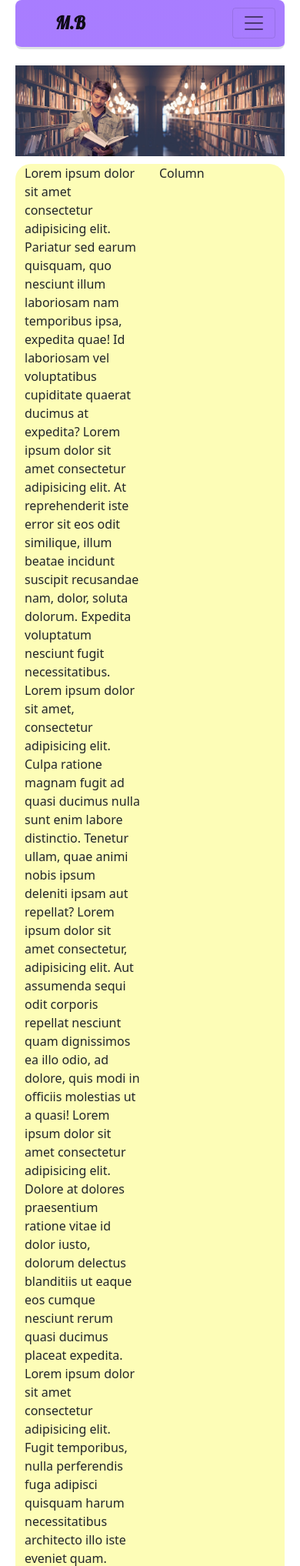
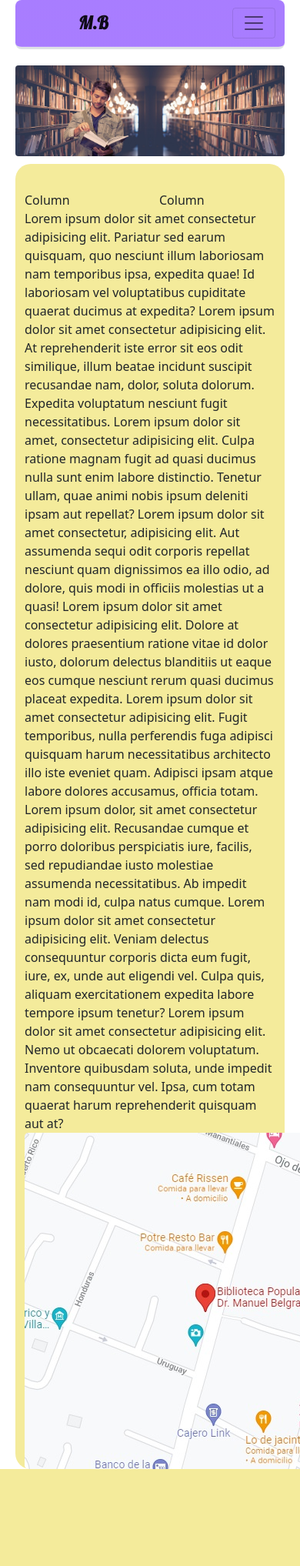
Before and after one commit to PPROF1-2021/a1-g6-grupo-6-manuel-belgrano, a PHP site: page / in a window 390 px wide; the page is wider, and only the part inside the window is pictured. Shown: the top 2035 px of that part at 77% size. After the commit the page ends 1909 px from the top of that part, so only its background shows below. Run offline with PHP 8.4, Linux system fonts and the light colour scheme.

Commit message:
Se sigue trabajando para que sea totalmente responsive y se agrega favicon provisorio

```diff
--- a/Pagina_Web/css/estiloinicio.css
+++ b/Pagina_Web/css/estiloinicio.css
@@ -4,32 +4,36 @@ li{
 }
 .navbar-brand{
     font-family: 'Lobster', cursive;
-    padding-left: 40px;
+    padding-left: 70px;
 
 }
 .navbar{
    background-color:rgba(153,102,240,0.6);
    border-radius: 8px;
-   background: linear-gradient(rgba(153, 102, 255, 0.85), rgba(153, 102, 255, 0.85)),  no-repeat center center fixed;
+   background: linear-gradient(rgba(153, 102, 255, 0.85), rgba(153, 102, 255, 0.85)) no-repeat center center fixed;
    background-size: cover;
    margin-left: 20px;
    margin-right: 20px;
+
 }
 .contenedortexto{
-
     margin-top: 10px;
     border-radius: 20px;
-    background-color: #fdfdb7;
+    background-color: #F4EB9B;
 }
 .dropdown-menu{
-    background: linear-gradient(rgba(153, 102, 255, 0.85), rgba(153, 102, 255, 0.85)),  no-repeat center center fixed;
+    background: linear-gradient(rgba(153, 102, 255, 0.85), rgba(153, 102, 255, 0.85)) no-repeat center center fixed;
 }
 
-img{
+#cajaimagen{
     margin-top: 85px;
-    width: 100%;
+
 }
 body{
     margin-left: 20px;
     margin-right: 20px;
 }
+
+.primeracaja{
+    padding-top: 35px;
+}
--- a/Pagina_Web/index.html
+++ b/Pagina_Web/index.html
@@ -4,12 +4,15 @@
     <meta charset="UTF-8">
     <meta http-equiv="X-UA-Compatible" content="IE=edge">
     <meta name="viewport" content="width=device-width, initial-scale=1.0">
+    <meta name="description" content="Página insitucional de la biblioteca Manuel Belgrano, Villa General Belgrano, Córdoba "/>
+    <meta name="keywords" content="biblioteca, córdoba, membresía, buscador de libros, reserva online"/>
     <title>Biblioteca Popular Dr.Manuel Belgrano </title>
     <link rel="stylesheet" href="css/normalize.css">
     <link href="https://cdn.jsdelivr.net/npm/bootstrap@5.1.3/dist/css/bootstrap.min.css" rel="stylesheet" integrity="sha384-1BmE4kWBq78iYhFldvKuhfTAU6auU8tT94WrHftjDbrCEXSU1oBoqyl2QvZ6jIW3" crossorigin="anonymous">
     <link rel="stylesheet" href="css/estiloinicio.css">
     <link rel="preconnect" href="https://fonts.googleapis.com">
     <link rel="preconnect" href="https://fonts.gstatic.com" crossorigin>
+    <link  rel="icon" href="images/favicon.png" type="image/png" />
     <link href="https://fonts.googleapis.com/css2?family=Lobster&display=swap" rel="stylesheet">
 
 </head>
@@ -43,31 +46,32 @@
            </div>
         </nav>
     </div>
-    <img src="images/biblioteca.jpg" alt="Logo biblioteca">
+      <img src="images/biblioteca.jpg" alt="Logo biblioteca" class="img-fluid rounded mx-auto d-block" id="cajaimagen" >
 
     <div class="container-fluid contenedortexto">
-            <div class="row ">
+            <div class="row primeracaja">
               <div class="col">
-                Lorem ipsum dolor sit amet consectetur adipisicing elit. Pariatur sed earum quisquam, quo nesciunt illum laboriosam nam temporibus ipsa, expedita quae! Id laboriosam vel voluptatibus cupiditate quaerat ducimus at expedita?
-                Lorem ipsum dolor sit amet consectetur adipisicing elit. At reprehenderit iste error sit eos odit similique, illum beatae incidunt suscipit recusandae nam, dolor, soluta dolorum. Expedita voluptatum nesciunt fugit necessitatibus.
-                Lorem ipsum dolor sit amet, consectetur adipisicing elit. Culpa ratione magnam fugit ad quasi ducimus nulla sunt enim labore distinctio. Tenetur ullam, quae animi nobis ipsum deleniti ipsam aut repellat?
-                Lorem ipsum dolor sit amet consectetur, adipisicing elit. Aut assumenda sequi odit corporis repellat nesciunt quam dignissimos ea illo odio, ad dolore, quis modi in officiis molestias ut a quasi!
-                Lorem ipsum dolor sit amet consectetur adipisicing elit. Dolore at dolores praesentium ratione vitae id dolor iusto, dolorum delectus blanditiis ut eaque eos cumque nesciunt rerum quasi ducimus placeat expedita.
-                Lorem ipsum dolor sit amet consectetur adipisicing elit. Fugit temporibus, nulla perferendis fuga adipisci quisquam harum necessitatibus architecto illo iste eveniet quam. Adipisci ipsam atque labore dolores accusamus, officia totam.
-                Lorem ipsum dolor, sit amet consectetur adipisicing elit. Recusandae cumque et porro doloribus perspiciatis iure, facilis, sed repudiandae iusto molestiae assumenda necessitatibus. Ab impedit nam modi id, culpa natus cumque.
-                Lorem ipsum dolor sit amet consectetur adipisicing elit. Veniam delectus consequuntur corporis dicta eum fugit, iure, ex, unde aut eligendi vel. Culpa quis, aliquam exercitationem expedita labore tempore ipsum tenetur?
-                Lorem ipsum dolor sit amet consectetur adipisicing elit. Nemo ut obcaecati dolorem voluptatum. Inventore quibusdam soluta, unde impedit nam consequuntur vel. Ipsa, cum totam quaerat harum reprehenderit quisquam aut at?
+                Column
               </div>
               <div class="col">
                 Column
               </div>
             </div>
             <div class="row">
-                <div class="col">
-                  Column
-                </div>
-                <div class="col">
-                  Column
+                  <div class="col">
+                    Lorem ipsum dolor sit amet consectetur adipisicing elit. Pariatur sed earum quisquam, quo nesciunt illum laboriosam nam temporibus ipsa, expedita quae! Id laboriosam vel voluptatibus cupiditate quaerat ducimus at expedita?
+                    Lorem ipsum dolor sit amet consectetur adipisicing elit. At reprehenderit iste error sit eos odit similique, illum beatae incidunt suscipit recusandae nam, dolor, soluta dolorum. Expedita voluptatum nesciunt fugit necessitatibus.
+                    Lorem ipsum dolor sit amet, consectetur adipisicing elit. Culpa ratione magnam fugit ad quasi ducimus nulla sunt enim labore distinctio. Tenetur ullam, quae animi nobis ipsum deleniti ipsam aut repellat?
+                    Lorem ipsum dolor sit amet consectetur, adipisicing elit. Aut assumenda sequi odit corporis repellat nesciunt quam dignissimos ea illo odio, ad dolore, quis modi in officiis molestias ut a quasi!
+                    Lorem ipsum dolor sit amet consectetur adipisicing elit. Dolore at dolores praesentium ratione vitae id dolor iusto, dolorum delectus blanditiis ut eaque eos cumque nesciunt rerum quasi ducimus placeat expedita.
+                    Lorem ipsum dolor sit amet consectetur adipisicing elit. Fugit temporibus, nulla perferendis fuga adipisci quisquam harum necessitatibus architecto illo iste eveniet quam. Adipisci ipsam atque labore dolores accusamus, officia totam.
+                    Lorem ipsum dolor, sit amet consectetur adipisicing elit. Recusandae cumque et porro doloribus perspiciatis iure, facilis, sed repudiandae iusto molestiae assumenda necessitatibus. Ab impedit nam modi id, culpa natus cumque.
+                    Lorem ipsum dolor sit amet consectetur adipisicing elit. Veniam delectus consequuntur corporis dicta eum fugit, iure, ex, unde aut eligendi vel. Culpa quis, aliquam exercitationem expedita labore tempore ipsum tenetur?
+                    Lorem ipsum dolor sit amet consectetur adipisicing elit. Nemo ut obcaecati dolorem voluptatum. Inventore quibusdam soluta, unde impedit nam consequuntur vel. Ipsa, cum totam quaerat harum reprehenderit quisquam aut at?
+                  </div>
+                  <div class="col">
+                   <img src="images/ubicacion.jpg" alt="ubicacion" class="rounded-3">
+
                 </div>
               </div>
     </div>
```
Also changed, not shown: Pagina_Web/images/favicon.png (added).
